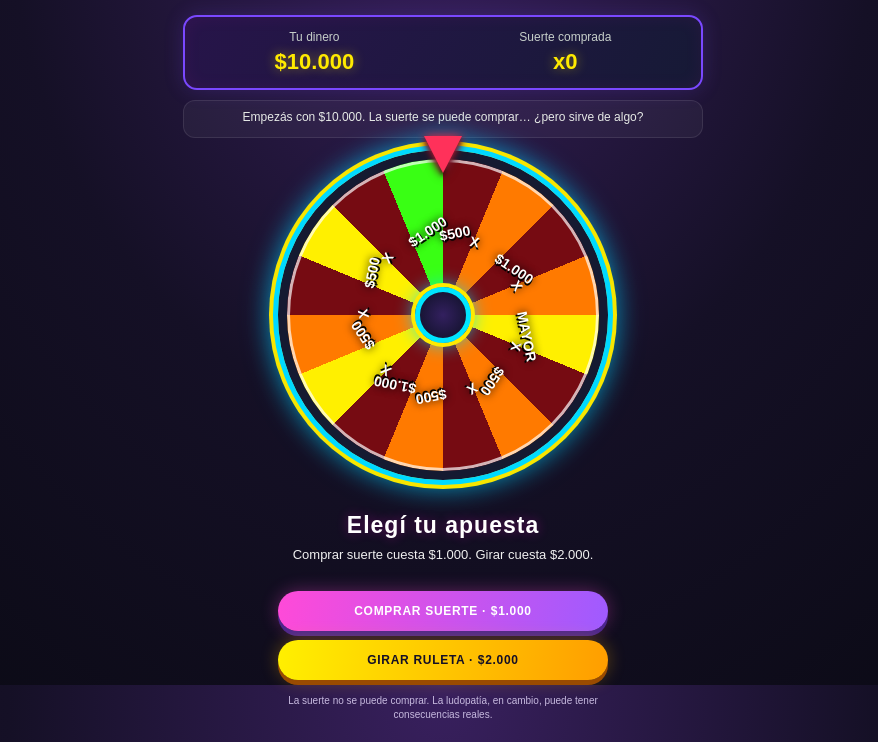
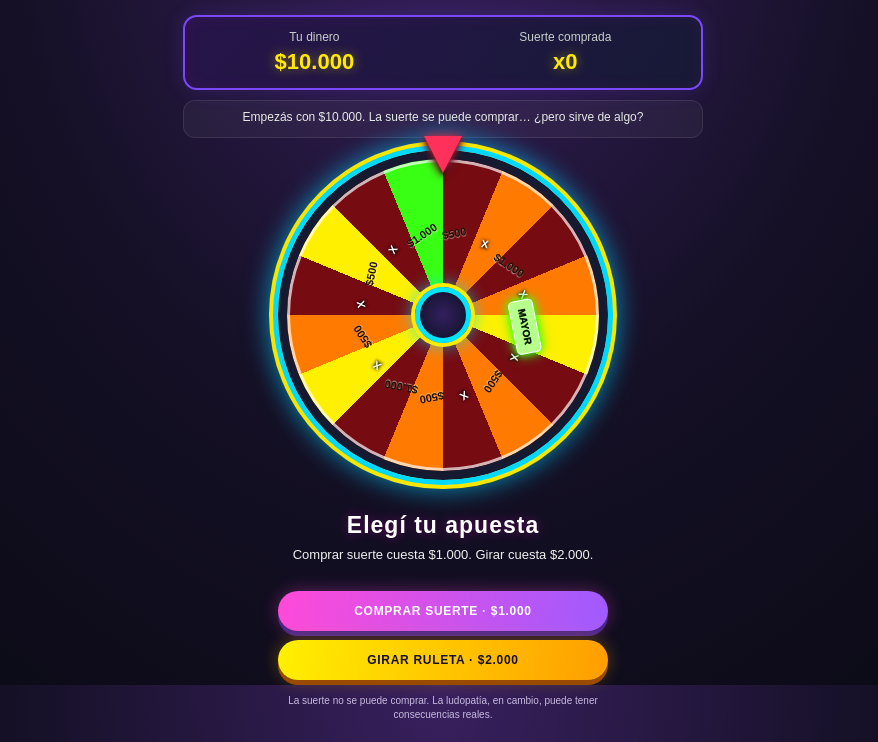
Before and after one commit to AndreaDiaz008/RULETA-SUERTE-ESI, a plain HTML site: page index.html in a window 1280 px wide. Shown: the part 115-857 px from the top of the page, without its empty margins (197-1075 px from the left). Drawn offline with Linux system fonts and the light colour scheme.

Commit message:
Refactor CSS for improved layout and aesthetics

```diff
--- a/style.css
+++ b/style.css
@@ -408,3 +408,44 @@ body.celebrando { background: radial-gradient(circle, #6b1b91, #140c2b 75%); }
 @media (prefers-reduced-motion: reduce) {
     h1, .regalo { animation: none !important; }
 }
+
+
+/* Ajustes de legibilidad y contraste de los sectores */
+.etiqueta-sector {
+    left: 50%;
+    top: 50%;
+    width: 54px;
+    height: 25px;
+    margin-top: -12.5px;
+    padding: 0;
+    transform-origin: left center;
+    justify-content: center;
+    text-align: center;
+    white-space: nowrap;
+    font-size: clamp(8px, 2.3vw, 11px);
+    line-height: 1;
+    border-radius: 5px;
+    text-shadow: 0 1px 3px #000, 0 0 4px #000;
+}
+.etiqueta-sector.sector-nada { color: #fff; }
+.etiqueta-sector.sector-premio500 { color: #211000; text-shadow: 0 1px 1px #ffffff80; }
+.etiqueta-sector.sector-premio1000 { color: #171500; text-shadow: 0 1px 1px #ffffff90; }
+.etiqueta-sector.sector-mayor {
+    color: #071b00;
+    font-size: 10px;
+    font-weight: 1000;
+    background: #b6ff8c;
+    border: 1px solid #fff;
+    box-shadow: 0 0 7px #39ff14, 0 0 14px #39ff14;
+    text-shadow: none;
+}
+.ruleta {
+    transition: transform 5.9s cubic-bezier(.12, .72, .08, 1);
+}
+body.celebrando .regalo {
+    filter: drop-shadow(0 0 12px #ffe66d) drop-shadow(0 14px 15px #0005);
+}
+@media (max-width: 380px) {
+    .etiqueta-sector { width: 46px; font-size: 8px; }
+    .etiqueta-sector.sector-mayor { font-size: 8px; }
+}
```
